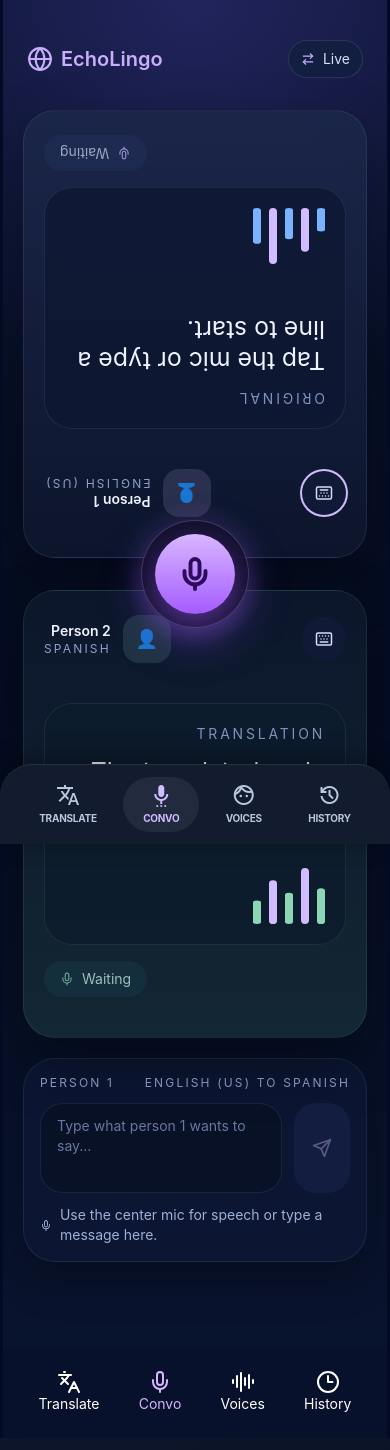
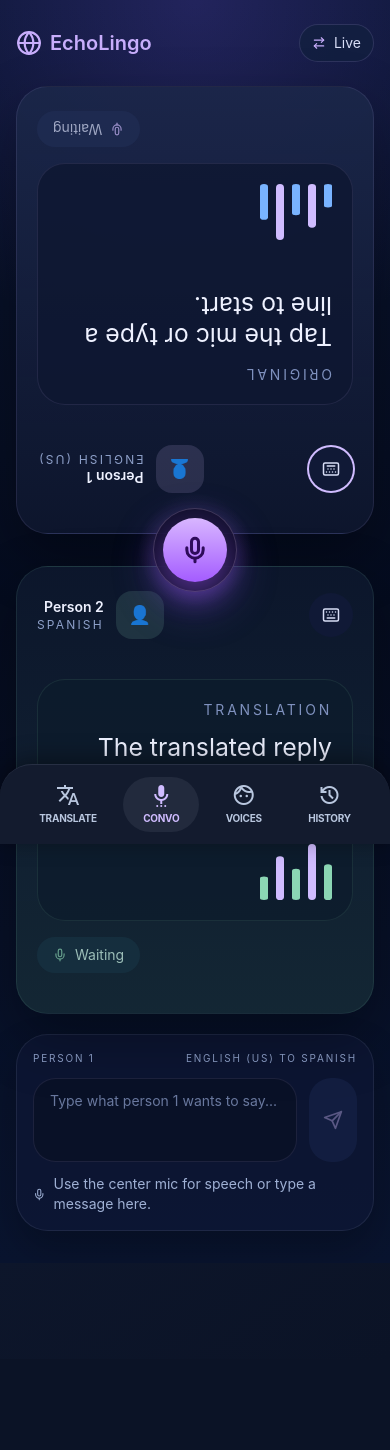
Before and after one commit to LJebry/EchoLingo, a Next.js app: page /conversations in a window 390 px wide. Shown: the top 1450 px of the page. After the commit the page ends 1359 px from the top, so only its background shows below. Built offline with nearby package versions, Linux system fonts and the light colour scheme.

Commit message:
Remove duplicate conversation navbar

```diff
--- a/src/components/conversation/ConversationPage.tsx
+++ b/src/components/conversation/ConversationPage.tsx
@@ -4,12 +4,9 @@
 import Link from "next/link"
 import {
   ArrowRightLeft,
-  AudioLines,
   Check,
-  Clock3,
   Globe,
   Keyboard,
-  Languages,
   Loader2,
   Mic,
   Send,
@@ -368,9 +365,9 @@
   }
 
   return (
-    <main className="flex min-h-screen justify-center bg-[#020b23] text-white">
-      <div className="relative min-h-screen w-full max-w-sm overflow-hidden bg-[radial-gradient(circle_at_top,rgba(124,92,255,0.22),transparent_28%),linear-gradient(180deg,#09142f_0%,#050c1f_48%,#09142f_100%)]">
-        <div className="flex items-center justify-between px-6 pt-10">
+    <main className="flex min-h-[calc(100dvh-5rem)] justify-center bg-[#020b23] text-white">
+      <div className="relative min-h-[calc(100dvh-5rem)] w-full max-w-md overflow-hidden bg-[radial-gradient(circle_at_top,rgba(124,92,255,0.22),transparent_28%),linear-gradient(180deg,#09142f_0%,#050c1f_48%,#09142f_100%)]">
+        <div className="flex items-center justify-between px-4 pt-6 sm:px-6 sm:pt-8">
           <div className="flex items-center gap-2 text-[#c8aefc]">
             <Globe size={26} />
             <h1 className="text-xl font-semibold">EchoLingo</h1>
@@ -382,7 +379,7 @@
           </div>
         </div>
 
-        <div className="relative flex min-h-screen flex-col px-5 pb-44 pt-8">
+        <div className="relative flex min-h-[calc(100dvh-11rem)] flex-col px-4 pb-8 pt-6 sm:px-5 sm:pt-8">
           <SpeakerPanel
             speaker={speakers[0]}
             content={panelCopy.person1}
@@ -399,10 +396,10 @@
             onRecordingComplete={(audioBlob) => submitTurn({ audioBlob })}
           >
             {({ isSupported, startRecording, stopRecording }) => (
-              <div className="pointer-events-none relative z-20 -my-14 flex justify-center">
-                <div className="relative mx-auto flex h-36 w-36 items-center justify-center">
+              <div className="pointer-events-none relative z-20 -my-10 flex justify-center sm:-my-14">
+                <div className="relative mx-auto flex h-28 w-28 items-center justify-center sm:h-36 sm:w-36">
                   <div className="absolute inset-0 rounded-full bg-[radial-gradient(circle,rgba(181,137,255,0.28)_0%,rgba(181,137,255,0.08)_48%,transparent_72%)]" />
-                  <div className="absolute inset-[18px] rounded-full border border-[#f0d5ff]/20 bg-[#120f2d]/90 shadow-[0_16px_40px_rgba(107,63,201,0.38)]" />
+                  <div className="absolute inset-[14px] rounded-full border border-[#f0d5ff]/20 bg-[#120f2d]/90 shadow-[0_16px_40px_rgba(107,63,201,0.38)] sm:inset-[18px]" />
                   <button
                     type="button"
                     onClick={() => {
@@ -413,13 +410,13 @@
                       }
                     }}
                     disabled={isSubmitting || !isSupported}
-                    className="pointer-events-auto relative z-10 flex h-20 w-20 items-center justify-center rounded-full bg-[linear-gradient(180deg,#d8b6ff_0%,#a45cff_100%)] text-[#2e0b5a] shadow-[0_12px_30px_rgba(164,92,255,0.45)] disabled:opacity-50"
+                    className="pointer-events-auto relative z-10 flex h-16 w-16 items-center justify-center rounded-full bg-[linear-gradient(180deg,#d8b6ff_0%,#a45cff_100%)] text-[#2e0b5a] shadow-[0_12px_30px_rgba(164,92,255,0.45)] disabled:opacity-50 sm:h-20 sm:w-20"
                     aria-label={isRecording ? "Stop recording" : "Start recording"}
                   >
                     {isSubmitting ? (
-                      <Loader2 size={36} className="animate-spin" strokeWidth={2.6} />
+                      <Loader2 size={28} className="animate-spin sm:h-9 sm:w-9" strokeWidth={2.6} />
                     ) : (
-                      <Mic size={36} strokeWidth={2.6} />
+                      <Mic size={28} className="sm:h-9 sm:w-9" strokeWidth={2.6} />
                     )}
                   </button>
                 </div>
@@ -437,9 +434,9 @@
           />
 
           <div className="mt-5 rounded-[2rem] border border-[#b9c7df]/10 bg-[#0d1734]/85 p-4 shadow-[0_20px_40px_rgba(0,0,0,0.24)]">
-            <div className="flex items-center justify-between text-xs uppercase tracking-[0.18em] text-[#8ea0c9]">
+            <div className="flex items-center justify-between gap-3 text-[10px] uppercase tracking-[0.18em] text-[#8ea0c9] sm:text-xs">
               <span>{activeSpeaker.name}</span>
-              <span>{activeSpeaker.sourceLanguage} to {activeSpeaker.targetLanguage}</span>
+              <span className="text-right">{activeSpeaker.sourceLanguage} to {activeSpeaker.targetLanguage}</span>
             </div>
 
             <div className="mt-3 flex gap-3">
@@ -447,13 +444,13 @@
                 value={draftText}
                 onChange={(event) => setDraftText(event.target.value)}
                 placeholder={`Type what ${activeSpeaker.name.toLowerCase()} wants to say...`}
-                className="min-h-[90px] flex-1 resize-none rounded-[1.4rem] border border-[#d0bcff]/10 bg-[#091127] px-4 py-3 text-sm text-[#eef1ff] outline-none placeholder:text-[#69789e]"
+                className="min-h-[84px] flex-1 resize-none rounded-[1.4rem] border border-[#d0bcff]/10 bg-[#091127] px-4 py-3 text-sm text-[#eef1ff] outline-none placeholder:text-[#69789e] sm:min-h-[90px]"
               />
               <button
                 type="button"
                 onClick={() => submitTurn({ transcriptText: draftText })}
                 disabled={isSubmitting || !draftText.trim()}
-                className="flex h-auto min-h-[90px] w-14 items-center justify-center rounded-[1.4rem] bg-[#1d2b55] text-[#d0bcff] disabled:opacity-40"
+                className="flex h-auto min-h-[84px] w-12 items-center justify-center rounded-[1.4rem] bg-[#1d2b55] text-[#d0bcff] disabled:opacity-40 sm:min-h-[90px] sm:w-14"
                 aria-label="Send typed turn"
               >
                 <Send size={20} />
@@ -480,28 +477,6 @@
             {error && <p className="mt-3 text-sm text-red-300">{error}</p>}
           </div>
         </div>
-
-        <div className="absolute bottom-0 flex w-full justify-around bg-[#07112b] px-4 py-6 text-sm">
-          <div className="flex flex-col items-center">
-            <Languages />
-            <span>Translate</span>
-          </div>
-
-          <div className="flex flex-col items-center text-purple-300">
-            <Mic />
-            <span>Convo</span>
-          </div>
-
-          <div className="flex flex-col items-center">
-            <AudioLines />
-            <span>Voices</span>
-          </div>
-
-          <div className="flex flex-col items-center">
-            <Clock3 />
-            <span>History</span>
-          </div>
-        </div>
       </div>
     </main>
   )
```
